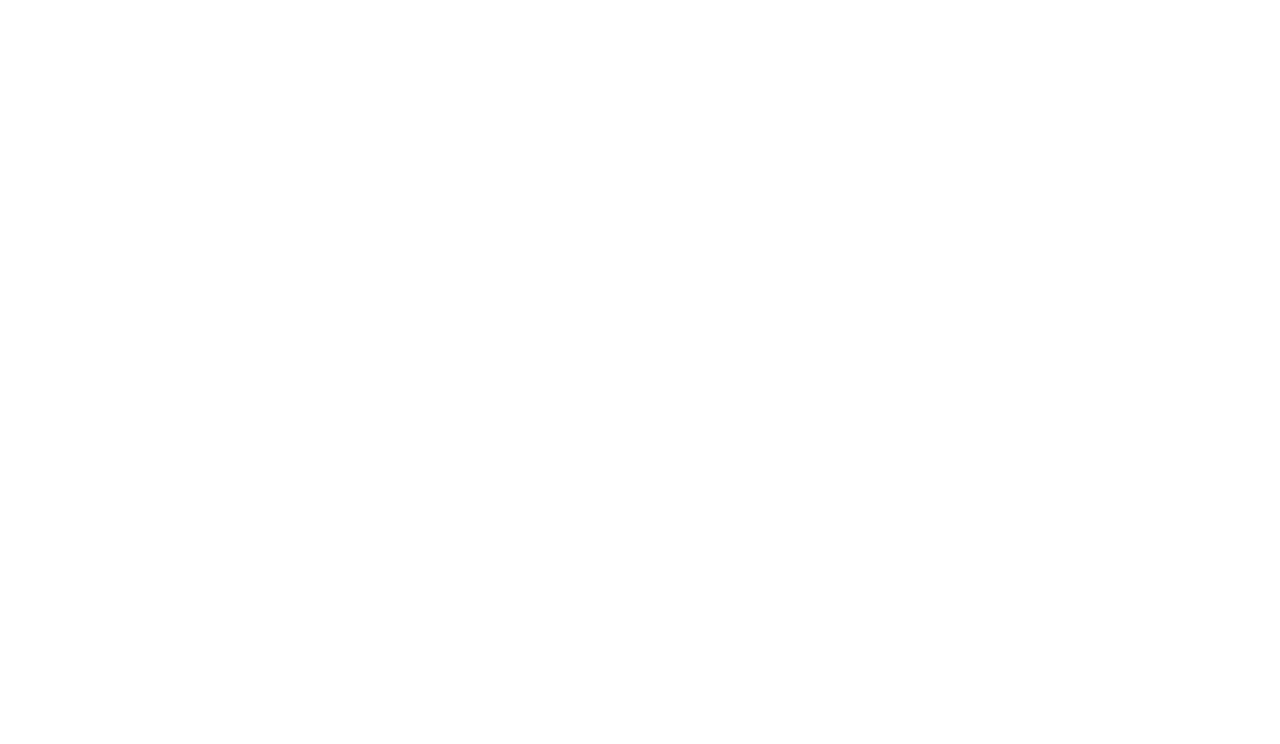
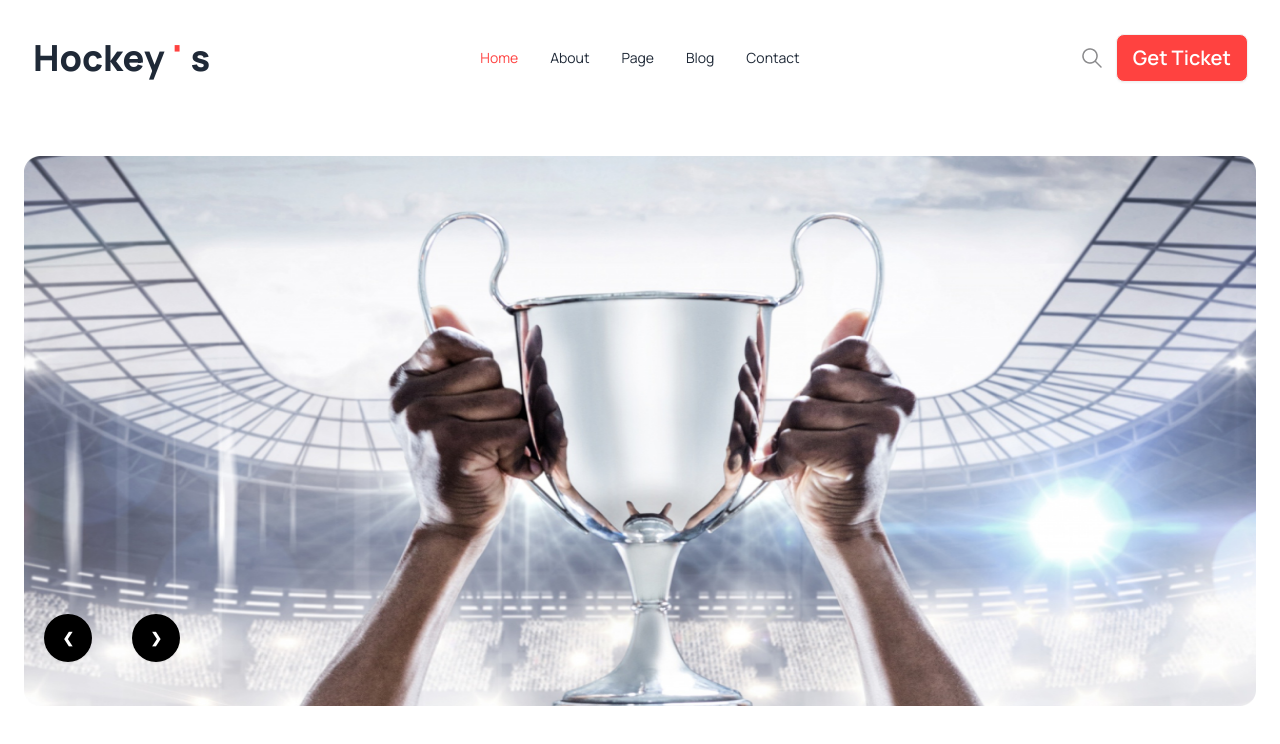
Before and after one commit to mehedi-hasan02/Hockey-s, a plain HTML site: page index.html in a window 1280 px wide. Drawn offline with nearby package versions, Linux system fonts and the light colour scheme.

Commit message:
add navbar & banner

```diff
--- a/index.html
+++ b/index.html
@@ -1,13 +1,74 @@
 <!DOCTYPE html>
-<html lang="en">
+<html lang="en" data-theme="light">
 <head>
     <meta charset="UTF-8">
     <meta name="viewport" content="width=device-width, initial-scale=1.0">
     <title>Hockey Landing page</title>
+    <!-- tailwind and daisyUI -->
+    <link href="https://cdn.jsdelivr.net/npm/daisyui@4.6.0/dist/full.min.css" rel="stylesheet" type="text/css" />
+    <script src="https://cdn.tailwindcss.com"></script>
+    <!-- google font manrope -->
+    <link rel="preconnect" href="https://fonts.googleapis.com">
+    <link rel="preconnect" href="https://fonts.gstatic.com" crossorigin>
+    <link href="https://fonts.googleapis.com/css2?family=Manrope:wght@400;500;600;700;800&display=swap" rel="stylesheet">
+    <style>
+        .font-manrope{
+            font-family: 'Manrope', sans-serif;
+        }
+    </style>
 </head>
-<body>
+<body class="font-manrope">
     <header>
-
+        <div class="container mx-auto p-6">
+            <!-- navigation bar -->
+            <div class="navbar bg-base-100">
+                <div class="navbar-start">
+                  <div class="dropdown">
+                    <div tabindex="0" role="button" class="btn btn-ghost px-0 lg:hidden">
+                      <svg xmlns="http://www.w3.org/2000/svg" class="h-5 w-5" fill="none" viewBox="0 0 24 24" stroke="currentColor"><path stroke-linecap="round" stroke-linejoin="round" stroke-width="2" d="M4 6h16M4 12h8m-8 6h16" /></svg>
+                    </div>
+                    <ul tabindex="0" class="menu menu-sm dropdown-content mt-3 z-[1] p-2 shadow bg-base-100 rounded-box w-52">
+                      <li><a>Home</a></li>
+                      <li><a>About</a></li>
+                      <li><a>Page</a></li>
+                      <li><a>Blog</a></li>
+                      <li><a>Contact</a></li>
+                    </ul>
+                  </div>
+                  <a class="btn btn-ghost text-2xl lg:text-4xl font-extrabold lg:px-0">Hockey<span class="text-[#FF4240]">'</span>s</a>
+                </div>
+                <div class="navbar-center hidden lg:flex">
+                  <ul class="menu menu-horizontal px-1">
+                      <li class="text-[#FF4240]"><a>Home</a></li>
+                      <li><a>About</a></li>
+                      <li><a>Page</a></li>
+                      <li><a>Blog</a></li>
+                      <li><a>Contact</a></li>
+                  </ul>
+                </div>
+                <div class="navbar-end">
+                    <img class="hidden lg:inline-block lg:mx-3" src="./Images/search.png" alt="">
+                  <a class="btn text-white bg-[#FF4240] text-lg lg:text-xl">Get Ticket</a>
+                </div>
+            </div>
+            <!-- banner or carousel -->
+            <div class="carousel w-full h-[200px] lg:h-[550px] mt-7 lg:mt-16 rounded-lg">
+                <div id="slide1" class="carousel-item relative w-full">
+                  <img src="./Images/1.png" class="w-full bg-cover bg-center" />
+                  <div class="absolute flex  transform -translate-y-1/2 left-32 bottom-0 lg:left-5 lg:bottom-5 gap-10">
+                    <a href="#slide4" class="btn btn-circle bg-black text-white border-none">❮</a>
+                    <a href="#slide2" class="btn btn-circle bg-black text-white border-none">❯</a>
+                  </div>
+                </div>
+                <div id="slide2" class="carousel-item relative w-full">
+                  <img src="./Images/1.png" class="w-full" />
+                  <div class="absolute flex transform -translate-y-1/2 left-32 bottom-0 lg:left-5 lg:bottom-5 gap-10">
+                    <a href="#slide1" class="btn btn-circle bg-black text-white border-none">❮</a>
+                    <a href="#slide1" class="btn btn-circle bg-black text-white border-none">❯</a>
+                  </div>
+                </div>
+              </div>
+        </div>
     </header>
     <main>
 
--- /dev/null
+++ b/tailwind.config.js
@@ -0,0 +1,8 @@
+/** @type {import('tailwindcss').Config} */
+module.exports = {
+    content: ["./src/**/*.{html,js}"],
+    theme: {
+      extend: {},
+    },
+    plugins: [],
+  }
```
Also changed, not shown: Images/search.png (added), 1 other file.
